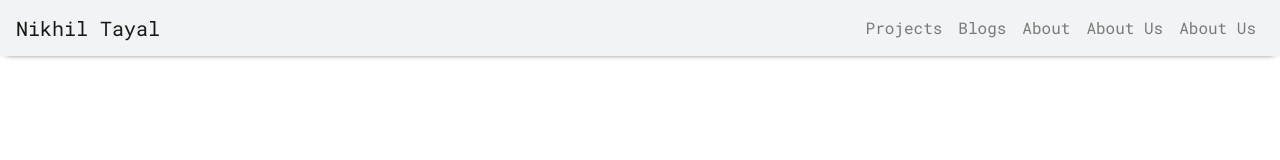
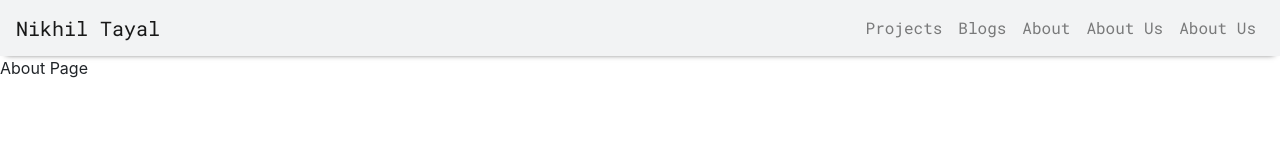
Before and after one commit to nikhil-tayal/portfolio-reactjs, a React (Create React App) app in the folder nikhilportfolio/: page /about in a window 1280 px wide. Shown: the top 160 px of the page. Built offline with nearby package versions, Linux system fonts and the light colour scheme.

Commit message:
Pages added for different routes

```diff
--- a/nikhilportfolio/src/App.js
+++ b/nikhilportfolio/src/App.js
@@ -1,8 +1,10 @@
 import React, { PureComponent } from "react";
 import { BrowserRouter, Route } from "react-router-dom";
 import HomePage from '../src/Pages/HomePage/index'
-import ProjectPage from '../src/components/Projects/Projects'
 import Navigation from "../src/components/navigationbar/index";
+import ProjectPage from '../src/Pages/ProjectPage/index'
+import AboutPage from '../src/Pages/AboutPage/index';
+import BlogPage from '../src/Pages/BlogPage/index'
 
 export default class App extends PureComponent {
   render() {
@@ -11,15 +13,8 @@ export default class App extends PureComponent {
         <Route path='/' component={Navigation} />
         <Route path="/" exact component={HomePage} />
         <Route path="/projects" exact component={ProjectPage} />
-        {/* <Route path="/about" exact component={AboutPage} />
-        <Route path="/blogs" exact component={BlogPage} /> */}
-
-
-
-        {/* <Route path="/"  component={Navigation} />
-
-
-        <Route path ="/projects" exact component ={Project} /> */}
+        <Route path="/about" exact component={AboutPage} />
+        <Route path="/blogs" exact component={BlogPage} />
       </BrowserRouter>
     );
   }
--- /dev/null
+++ b/nikhilportfolio/src/Pages/AboutPage/index.js
@@ -0,0 +1,13 @@
+import React from 'react'
+
+class AboutPage extends React.Component{
+    render(){
+        return(
+            <div>
+                About Page
+            </div>
+        )
+    }
+}
+
+export default AboutPage;
--- /dev/null
+++ b/nikhilportfolio/src/Pages/BlogPage/index.js
@@ -0,0 +1,13 @@
+import React from 'react'
+
+class BlogPage extends React.Component{
+    render(){
+        return(
+            <div>
+                Blog Page
+            </div>
+        )
+    }
+}
+
+export default BlogPage;
--- /dev/null
+++ b/nikhilportfolio/src/Pages/ProjectPage/index.js
@@ -0,0 +1,13 @@
+import React from 'react'
+
+class ProjectPage extends React.Component{
+    render(){
+        return(
+            <div>
+                Project Page
+            </div>
+        )
+    }
+}
+
+export default ProjectPage;
--- a/nikhilportfolio/src/components/navigationbar/index.js
+++ b/nikhilportfolio/src/components/navigationbar/index.js
@@ -26,10 +26,10 @@ export default class Navigation extends Component {
                                 <Link className="nav-link" to="/projects">Projects</Link>
                             </li>
                             <li className="nav-item">
-                                <Link className="nav-link" to="#">Blogs</Link>
+                                <Link className="nav-link" to="/blogs">Blogs</Link>
                             </li>
                             <li className="nav-item">
-                                <Link className="nav-link" to="#">About</Link>
+                                <Link className="nav-link" to="/about">About</Link>
                             </li>
                             <li className="nav-item">
                             <i className="fab fa-linkedin-in"></i>
```
